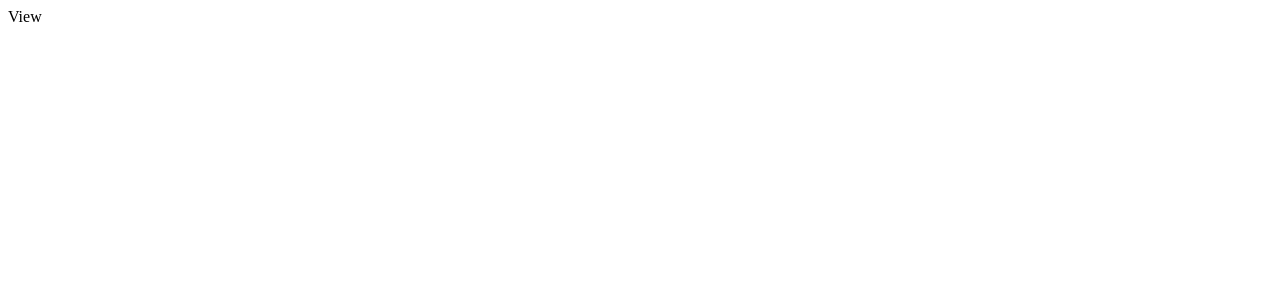
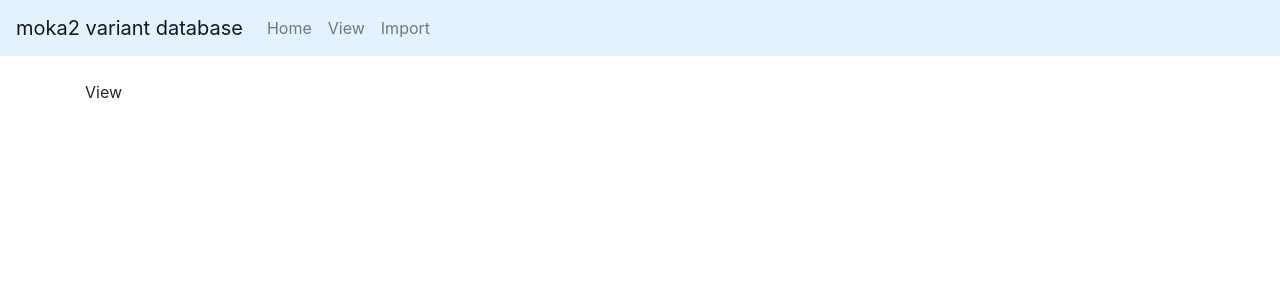
Before and after one commit to Graeme-Smith/moka2, a Django app: page /view/ in a window 1280 px wide. Before the commit the part shown is almost empty. Shown: the top 300 px of the page. Run offline with Django 3.2, Linux system fonts and the light colour scheme; some libraries are stand-ins or nearby versions.

Commit message:
Set up base template with navbar

```diff
--- /dev/null
+++ b/variant_db/templates/variant_db/base.html
@@ -0,0 +1,49 @@
+<html>
+  <head>
+    <!-- Required meta tags -->
+    <meta charset="utf-8">
+    <meta name="viewport" content="width=device-width, initial-scale=1, shrink-to-fit=no">
+
+    <!-- Bootstrap CSS -->
+    <link rel="stylesheet" href="https://maxcdn.bootstrapcdn.com/bootstrap/4.0.0/css/bootstrap.min.css" integrity="sha384-Gn5384xqQ1aoWXA+058RXPxPg6fy4IWvTNh0E263XmFcJlSAwiGgFAW/dAiS6JXm" crossorigin="anonymous">
+
+    <title>moka2</title>
+  </head>
+
+  <body>
+
+    <!-- Navbar -->
+    <nav class="navbar navbar-expand-lg navbar-light" style="background-color: #e3f2fd;">
+      <a class="navbar-brand" href="#">moka2 variant database</a>
+      <button class="navbar-toggler" type="button" data-toggle="collapse" data-target="#navbarText" aria-controls="navbarText" aria-expanded="false" aria-label="Toggle navigation">
+        <span class="navbar-toggler-icon"></span>
+      </button>
+      <div class="collapse navbar-collapse" id="navbarText">
+        <ul class="navbar-nav mr-auto">
+          <li class="nav-item">
+            <a class="nav-link" href="{% url 'home' %}">Home</a>
+          </li>
+          <li class="nav-item">
+            <a class="nav-link" href="{% url 'manual_import' %}">View</a>
+          </li>
+          <li class="nav-item">
+            <a class="nav-link" href="{% url 'view' %}">Import</a>
+          </li>
+        </ul>
+      </div>
+    </nav>
+    <br>
+
+    <div class="container">
+      <!-- Content here -->
+      {% block content %}
+      {% endblock %}
+    </div>
+
+    <!-- Optional JavaScript -->
+    <!-- jQuery first, then Popper.js, then Bootstrap JS -->
+    <script src="https://code.jquery.com/jquery-3.2.1.slim.min.js" integrity="sha384-KJ3o2DKtIkvYIK3UENzmM7KCkRr/rE9/Qpg6aAZGJwFDMVNA/GpGFF93hXpG5KkN" crossorigin="anonymous"></script>
+    <script src="https://cdnjs.cloudflare.com/ajax/libs/popper.js/1.12.9/umd/popper.min.js" integrity="sha384-ApNbgh9B+Y1QKtv3Rn7W3mgPxhU9K/ScQsAP7hUibX39j7fakFPskvXusvfa0b4Q" crossorigin="anonymous"></script>
+    <script src="https://maxcdn.bootstrapcdn.com/bootstrap/4.0.0/js/bootstrap.min.js" integrity="sha384-JZR6Spejh4U02d8jOt6vLEHfe/JQGiRRSQQxSfFWpi1MquVdAyjUar5+76PVCmYl" crossorigin="anonymous"></script>
+  </body>
+</html>
--- a/variant_db/templates/variant_db/view.html
+++ b/variant_db/templates/variant_db/view.html
@@ -1,9 +1,6 @@
-<html>
-  <head>
-    <title>moka2 - View variants</title>
-  </head>
+{% extends 'variant_db/base.html' %}
+{% block content %}
 
-  <body>
-    <p>View</p>
-  </body>
-</html>
+  <p>View</p>
+
+{% endblock %}
```
Also changed, not shown: variant_db/templates/variant_db/home.html (+5 -8 lines), variant_db/templates/variant_db/manual_import.html (+5 -8 lines).
